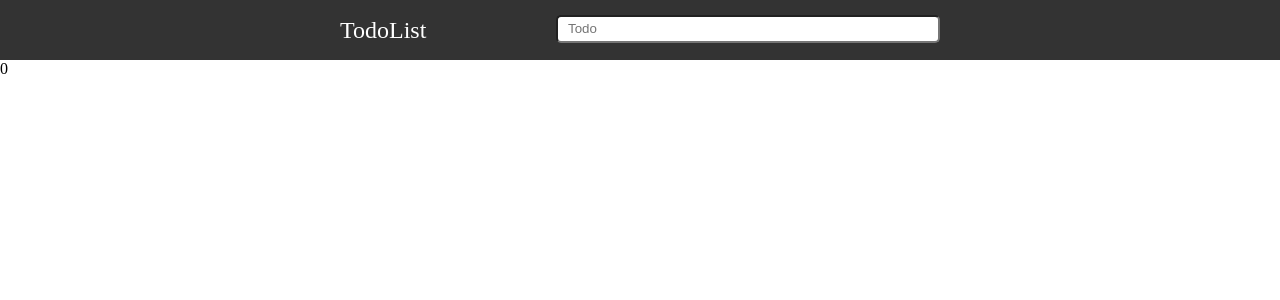
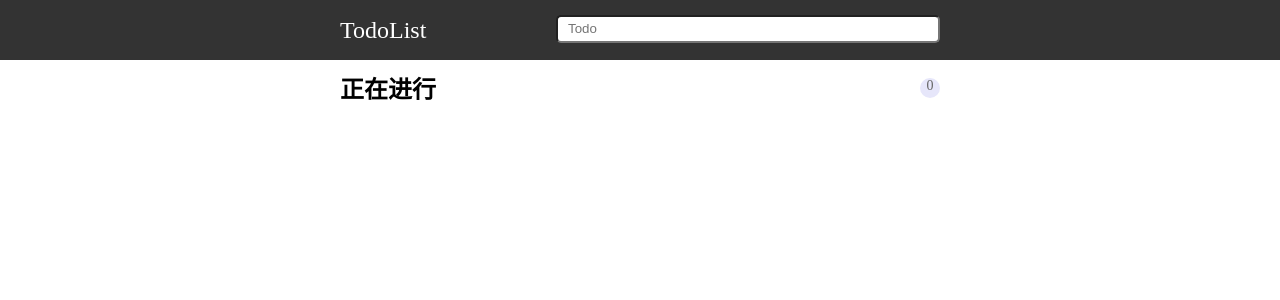
Before and after one commit to xie926/AutomaticTest, a React app in the folder jest-react/: page / in a window 1280 px wide. Shown: the top 300 px of the page. Built offline with nearby package versions, Linux system fonts and the light colour scheme.

Commit message:
lesson7: UndoList样式修饰及测试代码优化

```diff
--- a/jest-react/src/containers/TodoList/components/UndoList.js
+++ b/jest-react/src/containers/TodoList/components/UndoList.js
@@ -1,23 +1,24 @@
 import React, { Component } from 'react';
-
+import '../style.css';
 
 class UndoList extends Component {
-  constructor(props){
-    super(props)
-  }
 
   render(){
     const { deleteItem, list } = this.props;
     return(
-      <div>
-        <div data-test="count">{list.length}</div>
-        <ul>
+      <div className="undoList">
+        <div className="undoList-title">
+          <p>正在进行</p>
+          <div data-test="count" className="count">{list.length}</div>
+        </div>
+        <ul className="item-wrap">
           {
             list.map((item, index) => {
               return(
-                <li key={`${item}-${index}`} data-test="list-item">
+                <li key={`${item}-${index}`} data-test="list-item" className="item">
                   {item}
                   <span
+                    className="delBtn"
                     data-test="delete-item"
                     onClick={() => deleteItem(index)}
                   >
--- a/jest-react/src/containers/TodoList/style.css
+++ b/jest-react/src/containers/TodoList/style.css
@@ -1,7 +1,8 @@
-*{
+* {
   margin: 0;
   padding: 0;
 }
+
 .header {
   line-height: 60px;
   background: #333;
@@ -25,3 +26,56 @@
   width: 60%;
   outline: none;
 }
+
+.undoList-title {
+  display: flex;
+  justify-content: space-between;
+  align-items: center;
+  width: 600px;
+  margin: 10px auto;
+  text-align: center;
+}
+
+.undoList-title>p {
+  font-size: 24px;
+  font-weight: bold;
+}
+
+.count {
+  background: #E6E6FA;
+  width: 20px;
+  height: 20px;
+  border-radius: 50%;
+  color: #666;
+  font-size: 14px;
+}
+
+.item-wrap {
+  width: 600px;
+  margin: 0 auto;
+  padding: 0;
+
+}
+
+.item {
+  text-align: center;
+  display: flex;
+  justify-content: space-between;
+  padding: 10px 20px;
+  box-sizing: border-box;
+  align-items: center;
+  background: rgb(245, 245, 245);
+  margin-bottom: 20px;
+  border-radius: 5px;
+  border-left: 5px solid #629A9C
+}
+
+.delBtn {
+  background: #ccc;
+  width: 20px;
+  height: 20px;
+  border-radius: 50%;
+  color: #fff;
+  line-height: 20px;
+  font-size: 14px;
+}
```
